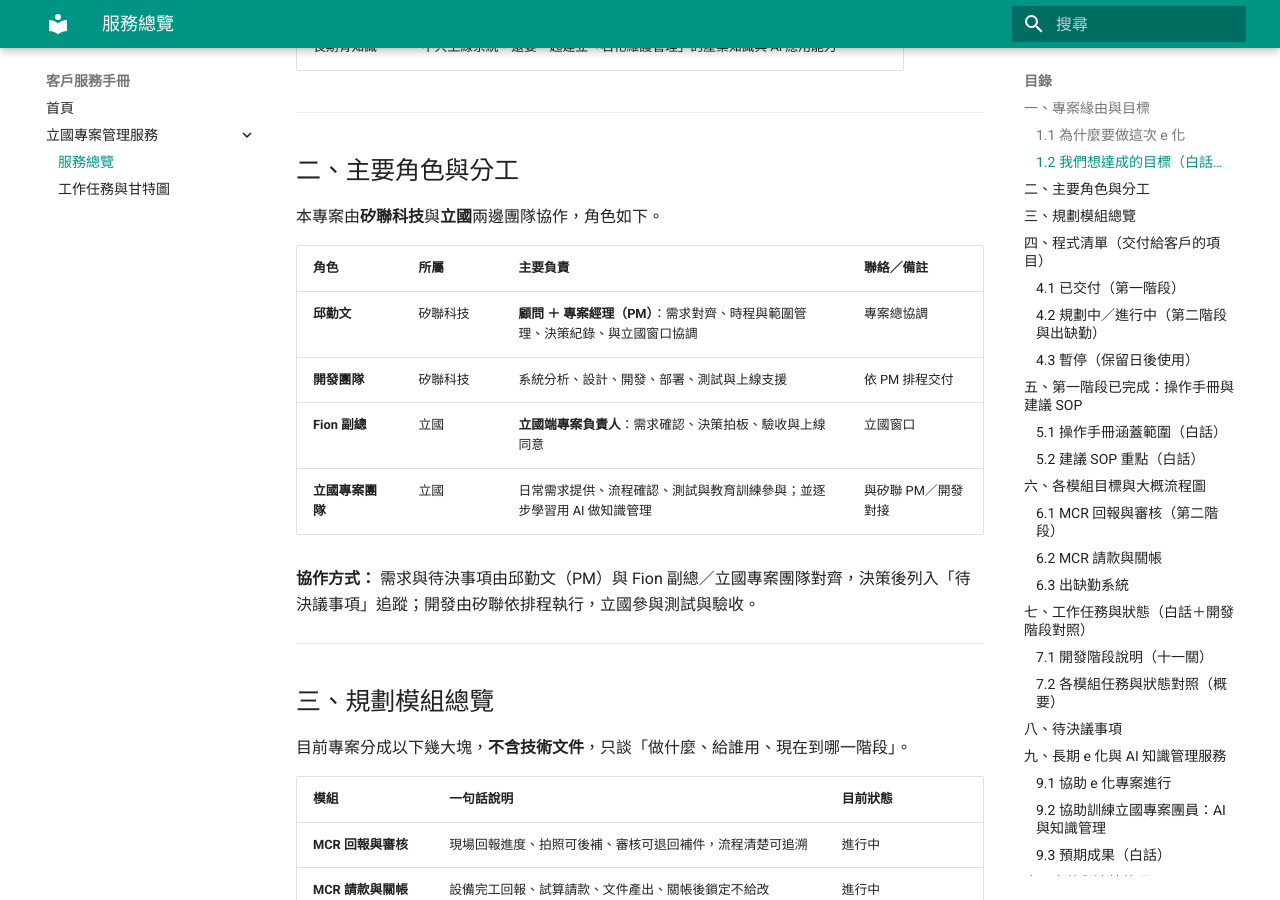
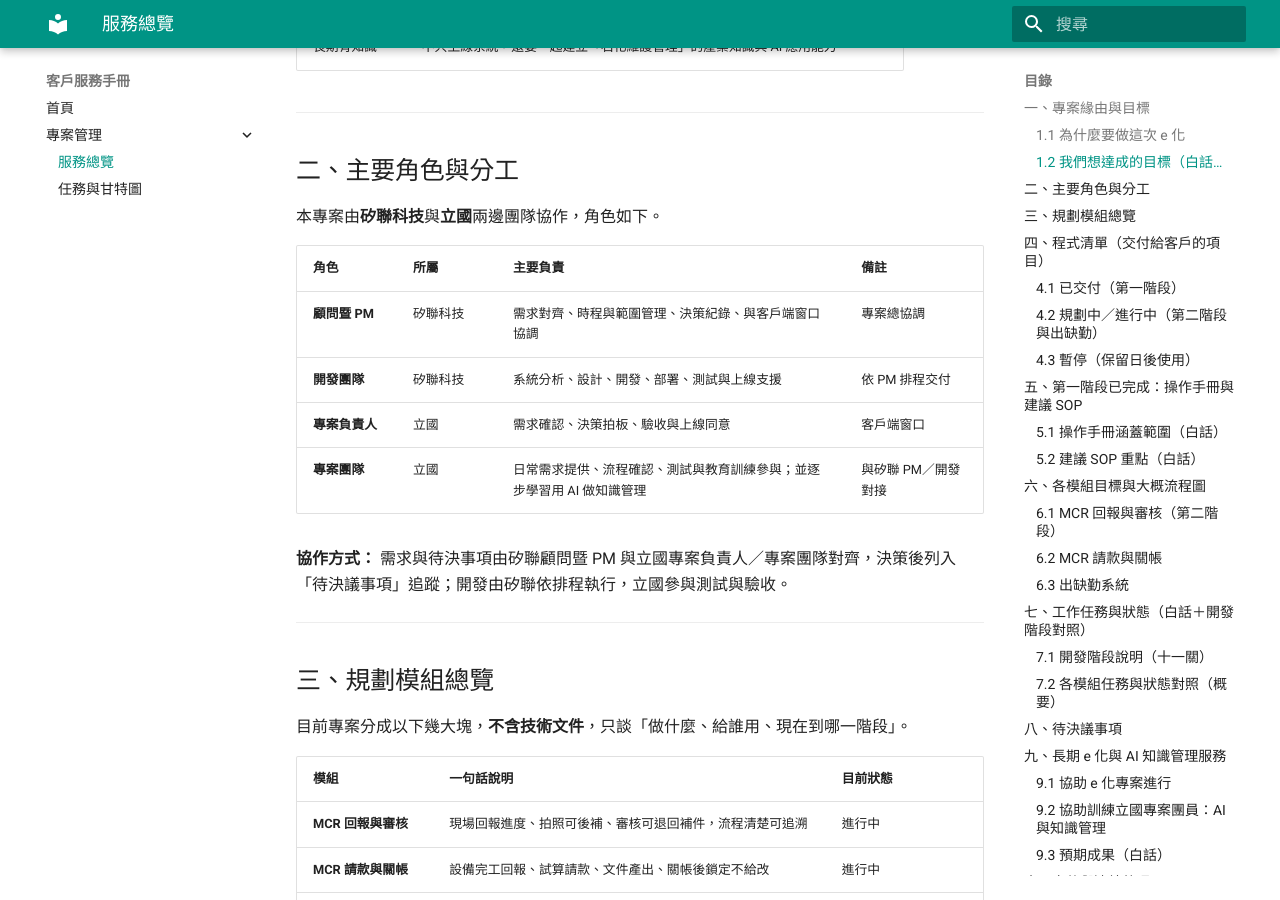
Before and after one commit to SLchinwen/LeeKuo, an MkDocs documentation site: the page built from docs/立國專案管理_服務總覽.md, in a window 1280 px wide and 900 px high, scrolled down 977 px. Built offline with MkDocs 1.6.1 and Material for MkDocs 9.7.7, drawn with Linux system fonts in a browser that asks for light colours; some of the changed text lies outside the part shown.

Commit message:
更新 mkdocs.yml 及相關文件，調整導航結構與角色描述，強化專案管理文件的清晰度與一致性，並反映最新的專案進度與團隊角色。

```diff
--- a/docs/立國專案管理_服務總覽.md
+++ b/docs/立國專案管理_服務總覽.md
@@ -35,14 +35,14 @@
 
 本專案由**矽聯科技**與**立國**兩邊團隊協作，角色如下。
 
-| 角色 | 所屬 | 主要負責 | 聯絡／備註 |
-| ---- | ---- | -------- | ---------- |
-| **邱勤文** | 矽聯科技 | **顧問 ＋ 專案經理（PM）**：需求對齊、時程與範圍管理、決策紀錄、與立國窗口協調 | 專案總協調 |
+| 角色 | 所屬 | 主要負責 | 備註 |
+| ---- | ---- | -------- | ---- |
+| **顧問暨 PM** | 矽聯科技 | 需求對齊、時程與範圍管理、決策紀錄、與客戶端窗口協調 | 專案總協調 |
 | **開發團隊** | 矽聯科技 | 系統分析、設計、開發、部署、測試與上線支援 | 依 PM 排程交付 |
-| **Fion 副總** | 立國 | **立國端專案負責人**：需求確認、決策拍板、驗收與上線同意 | 立國窗口 |
-| **立國專案團隊** | 立國 | 日常需求提供、流程確認、測試與教育訓練參與；並逐步學習用 AI 做知識管理 | 與矽聯 PM／開發對接 |
+| **專案負責人** | 立國 | 需求確認、決策拍板、驗收與上線同意 | 客戶端窗口 |
+| **專案團隊** | 立國 | 日常需求提供、流程確認、測試與教育訓練參與；並逐步學習用 AI 做知識管理 | 與矽聯 PM／開發對接 |
 
-**協作方式：** 需求與待決事項由邱勤文（PM）與 Fion 副總／立國專案團隊對齊，決策後列入「待決議事項」追蹤；開發由矽聯依排程執行，立國參與測試與驗收。
+**協作方式：** 需求與待決事項由矽聯顧問暨 PM 與立國專案負責人／專案團隊對齊，決策後列入「待決議事項」追蹤；開發由矽聯依排程執行，立國參與測試與驗收。
 
 ---
 
@@ -78,7 +78,7 @@
 | **回報與審核功能** | 回報先送、照片後補、審核可退回並寫原因、補件後再送 | 現場、監工／主管 |
 | **請款與關帳功能** | 設備完工回報、試算請款、文件產出、關帳後鎖定 | 專案經理、請款人員 |
 | **出缺勤功能** | 刷卡／辨識、工時與加班、異常與補單、點名與出差、月結與法規稽核、封存 | 員工、主管、HR |
-| **專案管理文件（本網站）** | 緣由、模組、任務、流程圖、待決議、甘特圖 | Fion 副總、立國專案團隊、PM |
+| **專案管理文件（本網站）** | 緣由、模組、任務、流程圖、待決議、甘特圖 | 專案負責人、專案團隊、矽聯 PM |
 
 ### 4.3 暫停（保留日後使用）
 
@@ -175,7 +175,7 @@ flowchart LR
 | ---- | --------- |
 | **需求收集** | 把「要做什麼、誰要用、做到什麼程度」先講清楚、記下來 |
 | **討論** | 兩邊一起對需求、流程、畫面或規則，有疑問就提出來 |
-| **決策** | 有選項時由負責人拍板（例如立國 Fion、矽聯 PM），並記在待決議 |
+| **決策** | 有選項時由負責人拍板（例如立國專案負責人、矽聯 PM），並記在待決議 |
 | **展開** | 把需求拆成可執行的任務與規格，排進計畫 |
 | **分析** | 把流程、資料、權限、例外狀況分析清楚，寫成可開發的說明 |
 | **雛形** | 先做一版可操作的 mock 或原型，讓大家看得到、摸得到 |
@@ -240,7 +240,7 @@ flowchart LR
 - 維修與回報的**經驗與規則**有地方沉澱，不只存在個人腦袋裡。
 - 長期可形成**石化維護管理**的產業知識基礎，支援培訓、合規與服務升級。
 
-具體訓練時程與形式，將與 Fion 副總及立國專案團隊討論後排入「待決議事項」與專案計畫。
+具體訓練時程與形式，將與立國專案負責人及專案團隊討論後排入「待決議事項」與專案計畫。
 
 ---
 
--- a/mkdocs.yml
+++ b/mkdocs.yml
@@ -21,6 +21,6 @@ plugins:
 
 nav:
   - 首頁: index.md
-  - 立國專案管理服務:
+  - 專案管理:
     - 服務總覽: 立國專案管理_服務總覽.md
-    - 工作任務與甘特圖: 立國專案_工作任務與甘特圖.md
+    - 任務與甘特圖: 立國專案_工作任務與甘特圖.md
```
Also changed, not shown: docs/index.md (+4 -4 lines).
